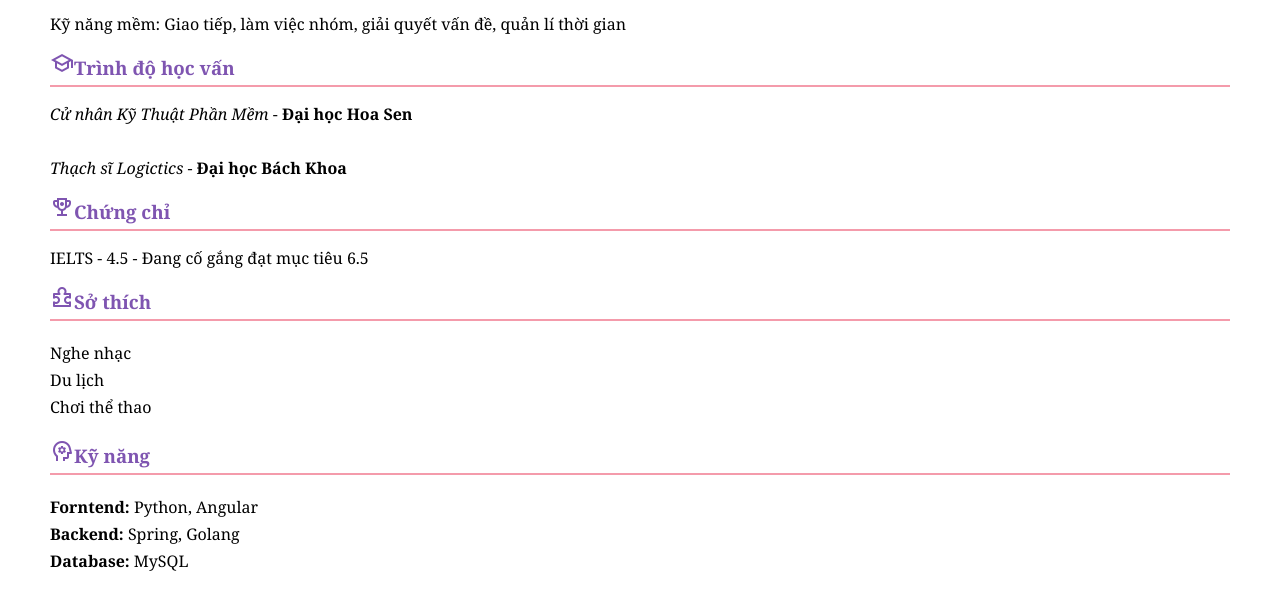
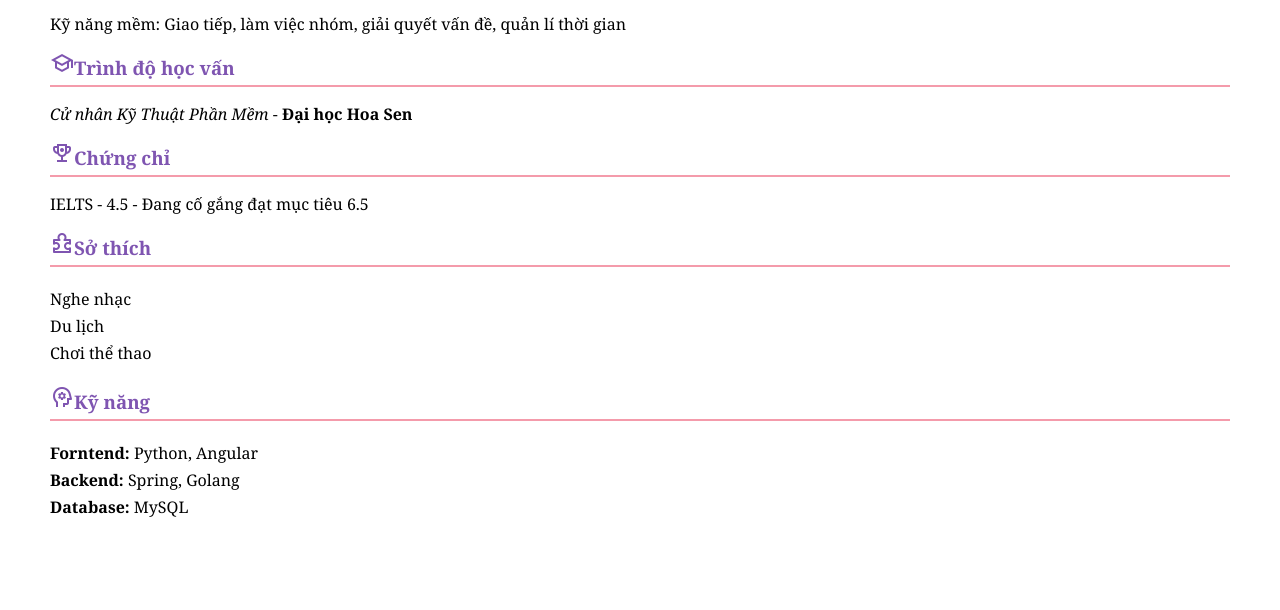
Before and after one commit to LeHieuNhann/html-css-buoi-1, a plain HTML site: page index.html in a window 1280 px wide. Shown: the part 136-746 px from the top of the page. Drawn offline with nearby package versions, Linux system fonts and the light colour scheme.

Commit message:
Update index.html

```diff
--- a/index.html
+++ b/index.html
@@ -43,7 +43,7 @@
 
   <h3><span class="material-symbols-outlined">school</span>Trình độ học vấn</h3>
   <p class="education-item"><i>Cử nhân Kỹ Thuật Phần Mềm</i> - <b>Đại học Hoa Sen</b></p>
-  <p class="education-item"><span class="education-name">Thạch sĩ Logictics</span> - <span class="education-uni">Đại học Bách Khoa</span></p>
+
 
   <h3><span class="material-symbols-outlined">rewarded_ads</span>Chứng chỉ</h3>
   <p>IELTS - 4.5 - Đang cố gắng đạt mục tiêu 6.5 </p>
```
